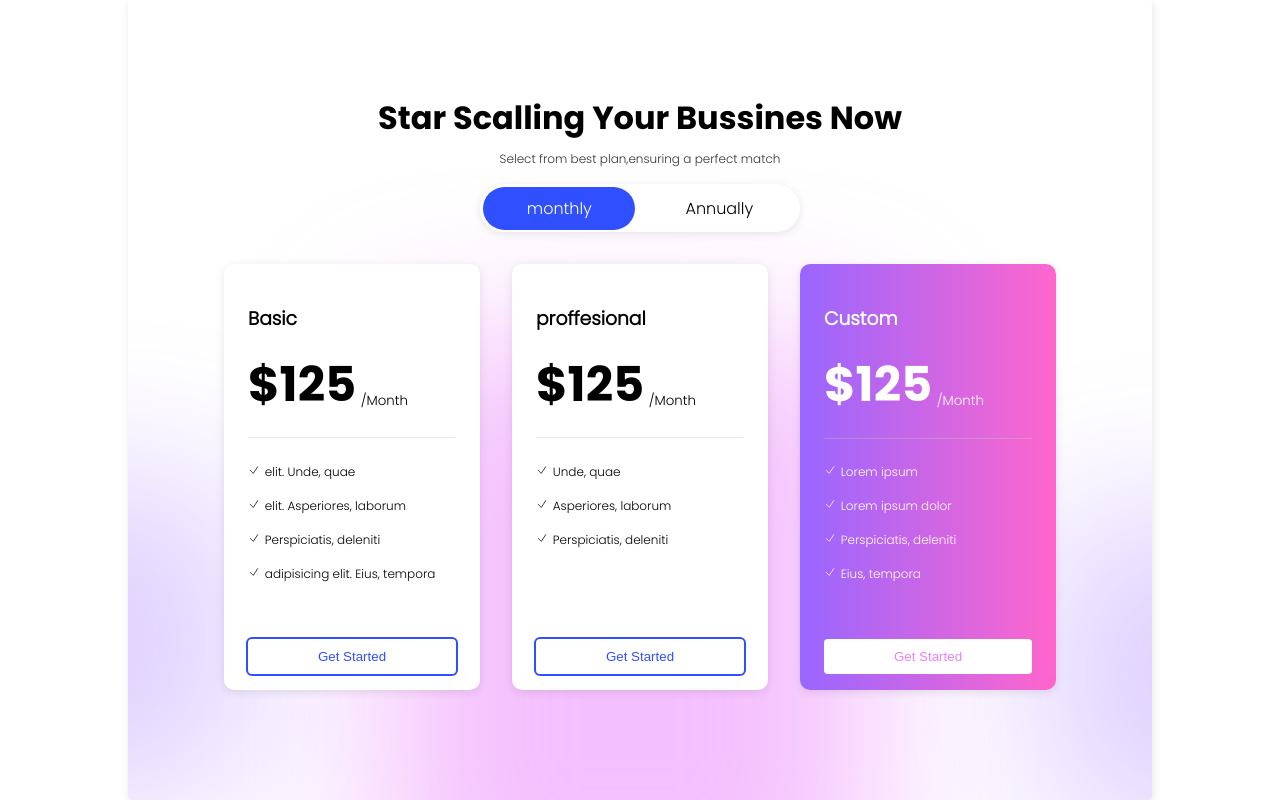
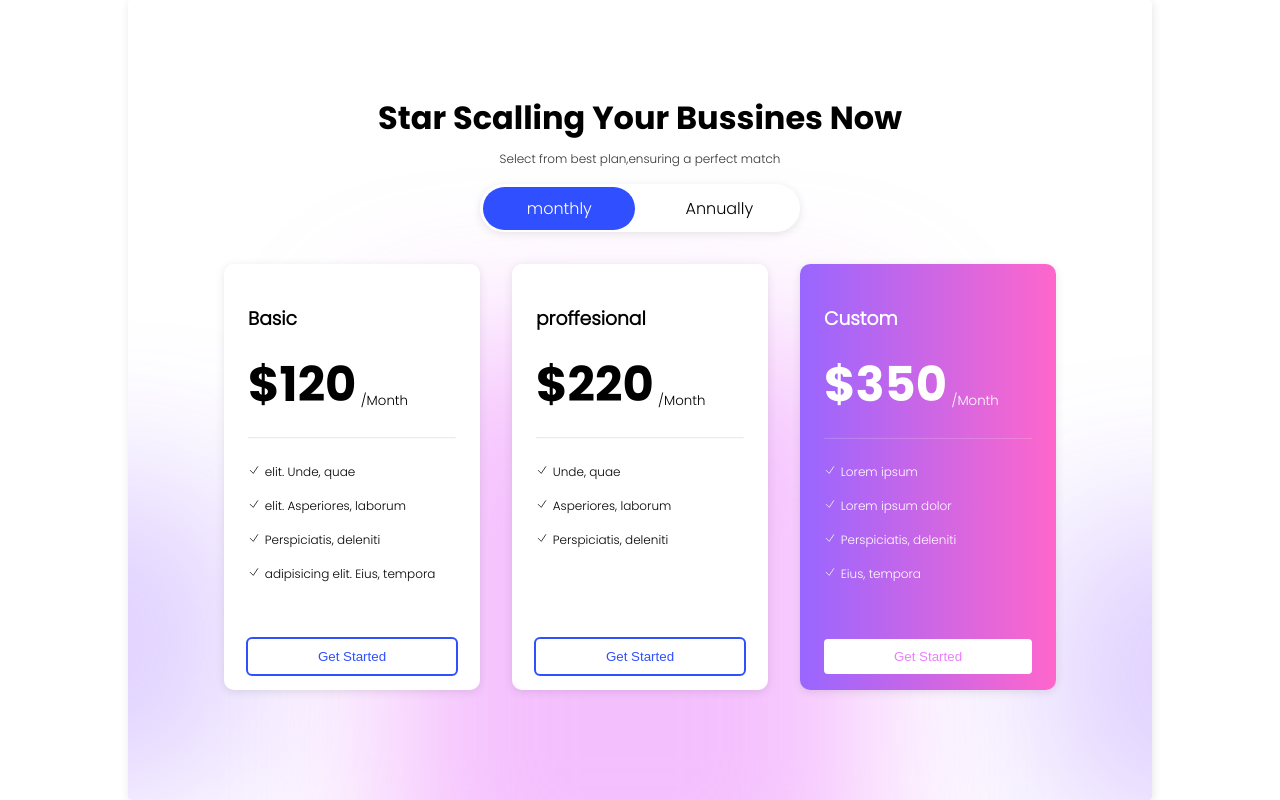
Before and after one commit to Samanjvd/pricing-plan, a plain HTML site: page index.html in a window 1280 px wide. Both pictures are taken after a click on the element "monthly". Drawn offline with Linux system fonts and the light colour scheme.

Commit message:
fix bug #1

```diff
--- a/index.html
+++ b/index.html
@@ -19,7 +19,7 @@
         <div class="card-basic">
           <h3 class="title-card">Basic</h3>
           <div class="price-table">
-            <span class="price">$125</span>
+            <span class="price">$120</span>
             <sub class="date">/Month</sub>
           </div>
           <hr />
@@ -114,7 +114,7 @@
         <div class="card-proffesional">
           <h3 class="title-card">proffesional</h3>
           <div class="price-table">
-            <span class="price">$125</span>
+            <span class="price">$220</span>
             <sub class="date">/Month</sub>
           </div>
           <hr />
@@ -188,7 +188,7 @@
         <div class="card-custom">
           <h3 class="title-card">Custom</h3>
           <div class="price-table">
-            <span class="price">$125</span>
+            <span class="price">$350</span>
             <sub class="date">/Month</sub>
           </div>
           <hr />
--- a/scripts/main.js
+++ b/scripts/main.js
@@ -8,9 +8,12 @@ elementAnnually.addEventListener("click", function () {
   elementButton.style.transform = `translateX(81px)`;
   elementAnnually.style.color = `#fff`;
   elementMonthly.style.color = `#000`;
-  elPrice.forEach(function (item) {
-    item.innerHTML = "$320";
-  });
+  elPrice[0].innerHTML = "$320";
+  elPrice[1].innerHTML = "$420";
+  elPrice[2].innerHTML = "$520";
+  // elPrice.forEach(function (item) {
+  //   item.innerHTML = "$320";
+  // });
   elementDate.forEach(function (item) {
     item.innerHTML = "/Year";
   });
@@ -20,9 +23,12 @@ elementMonthly.addEventListener("click", function () {
   elementButton.style.transform = `translateX(-81px)`;
   elementAnnually.style.color = `#000`;
   elementMonthly.style.color = `#fff`;
-  elPrice.forEach(function (item) {
-    item.innerHTML = "$125";
-  });
+  elPrice[0].innerHTML = "$120";
+  elPrice[1].innerHTML = "$220";
+  elPrice[2].innerHTML = "$350";
+  // elPrice.forEach(function (item) {
+  //   item.innerHTML = "$125";
+  // });
   elementDate.forEach(function (item) {
     item.innerHTML = "/Month";
   });
```
